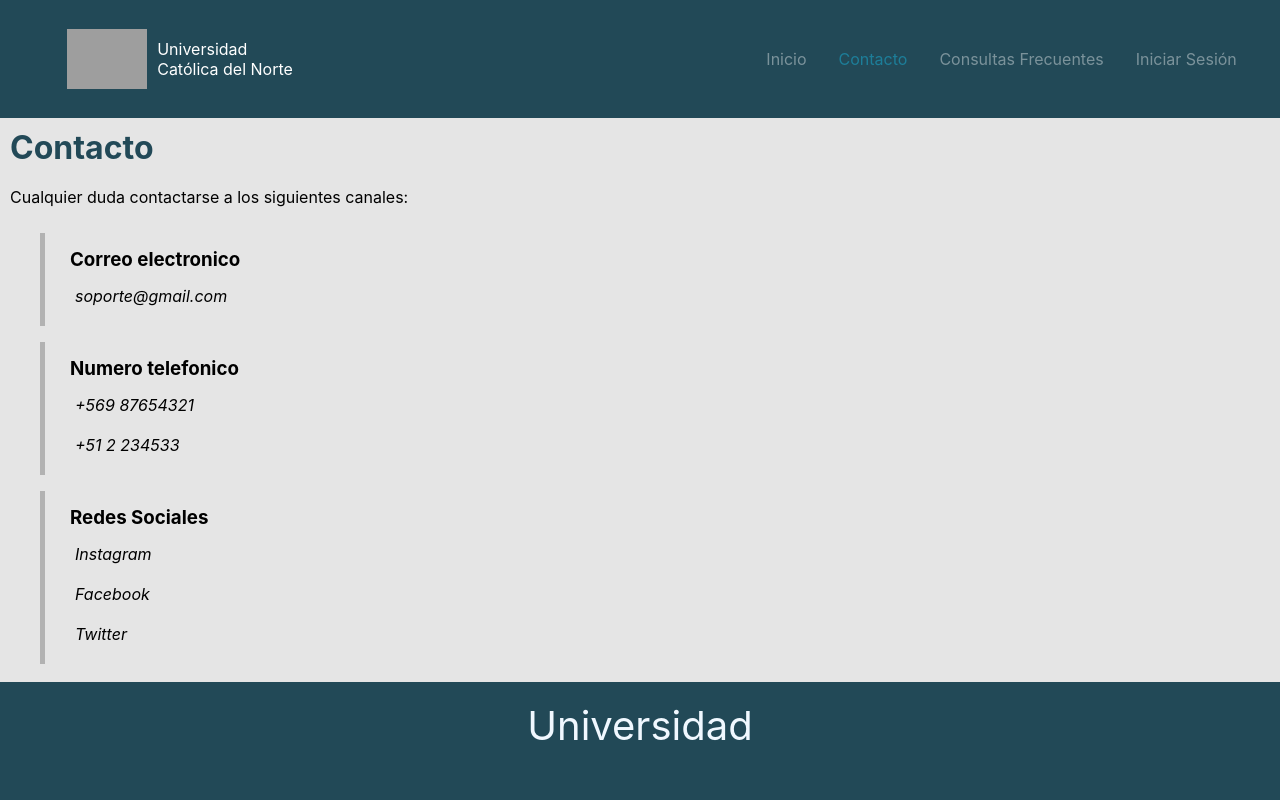
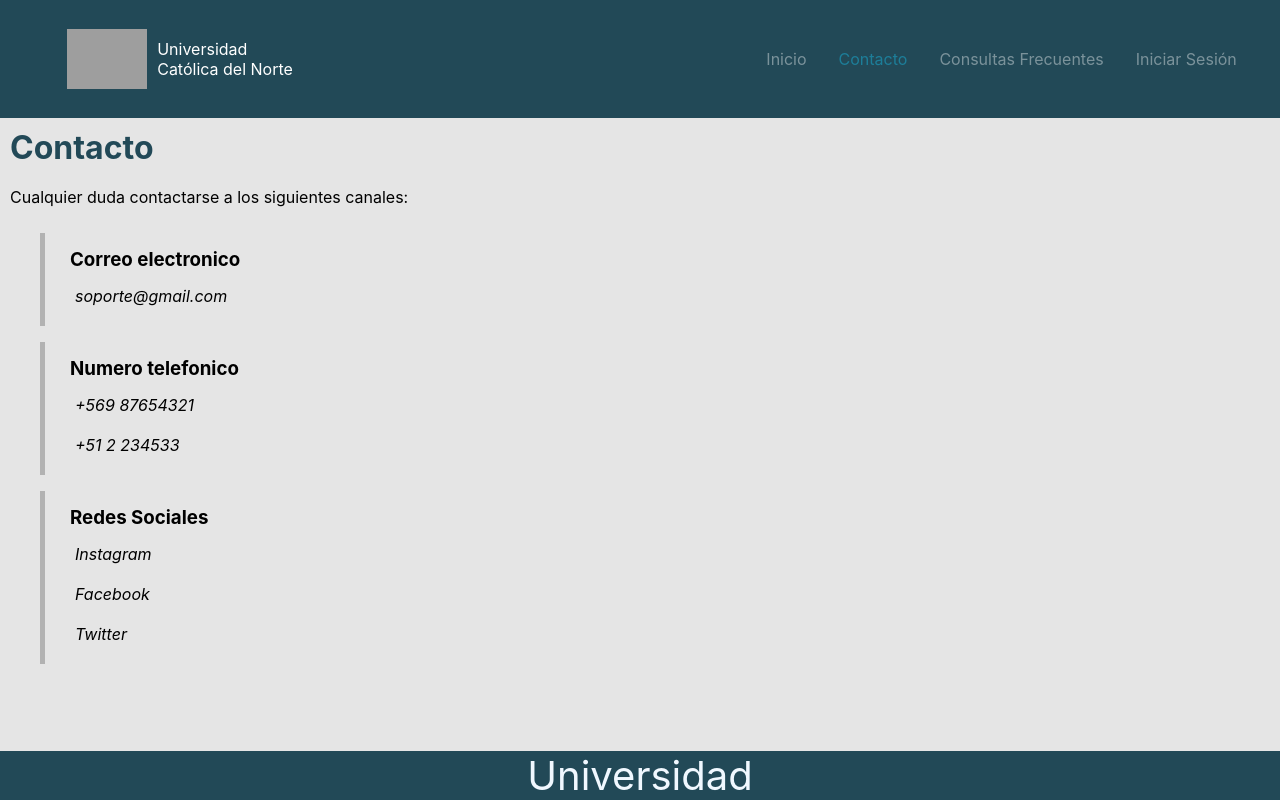
Before and after one commit to SouLKy/ProyectoSoftwareBasadoEnPlataforma, a React (Create React App) app in the folder client/: page /Contact in a window 1280 px wide. Built offline with nearby package versions, Linux system fonts and the light colour scheme; grey boxes are pictures that could not be loaded.

Commit message:
arreglos en el footer

```diff
--- a/client/src/App.css
+++ b/client/src/App.css
@@ -2,9 +2,19 @@
   margin: 0;
   padding: 0;
 }
-
 .App {
   text-align: center;
+}
+
+body{
+  position: relative;
+  min-height: 100vh;
+}
+
+@media screen and (max-height:708px) {
+  body{
+    padding-bottom: 3em;
+  }
 }
 
 /*_____________________________________________*/
@@ -40,12 +50,12 @@
 
 /*_____________________________________________*/
 
-.Footer{
-  width: 100%;
+
+
+.SvgFooter{
   position: absolute;
-  left: 0%;
-  bottom: 0%;
-  z-index: 1;
+  left:0;
+  bottom: 0;
 }
 
 .FooterText{
@@ -61,15 +71,23 @@
   color: #fff;
   text-decoration: overline #000;
 }
+.Footer{
+  width: 100%;
+  position: absolute;
+  left: 0%;
+  bottom: 0%;
+  z-index: 1;
+}
 
 .Footer2{
-  width: 92%;
+  width: 100%;
+
   position: absolute;
   left: 0%;
   bottom: 0%;
   font-size: 40px;
+  background-color: rgb(34,73,87);
   color: aliceblue;
-
 }
 .Footer2 div{
   width: 100%;
--- a/client/src/components/Footer/index.js
+++ b/client/src/components/Footer/index.js
@@ -27,26 +27,27 @@ const Footer = () =>{
     if (SizeW < 768){
         return (
             <>
-                <svg className="Footer" viewBox="0 0 1080 222" fill="none">
-                    <path fillRule="evenodd" clipRule="evenodd" d="M0 0L49.3801 8.34104C99.6919 16.6821 198.452 33.3642 298.144 61.5954C397.836 90.4682 496.596 131.532 596.288 139.873C695.98 148.214 794.74 123.191 894.432 115.491C994.124 107.15 1092.88 115.491 1143.2 119.341L1192.58 123.191V222H1143.2C1092.88 222 994.124 222 894.432 222C794.74 222 695.98 222 596.288 222C496.596 222 397.836 222 298.144 222C198.452 222 99.6919 222 49.3801 222H0V0Z" fill="#224957" fillOpacity="0.8"/>
-                </svg>
+                <footer className="Footer">
+                    <svg className="SvgFooter" viewBox="0 0 1080 222" fill="none">
+                        <path fillRule="evenodd" clipRule="evenodd" d="M0 0L49.3801 8.34104C99.6919 16.6821 198.452 33.3642 298.144 61.5954C397.836 90.4682 496.596 131.532 596.288 139.873C695.98 148.214 794.74 123.191 894.432 115.491C994.124 107.15 1092.88 115.491 1143.2 119.341L1192.58 123.191V222H1143.2C1092.88 222 994.124 222 894.432 222C794.74 222 695.98 222 596.288 222C496.596 222 397.836 222 298.144 222C198.452 222 99.6919 222 49.3801 222H0V0Z" fill="#224957" fillOpacity="0.8"/>
+                    </svg>
 
-                <svg className="Footer" viewBox="0 0 1080 222" fill="none">
-                    <path fillRule="evenodd" clipRule="evenodd" d="M0 88.8L39.7525 106.56C79.5051 124.32 159.01 159.84 238.515 150.96C318.02 142.08 397.525 88.8 477.031 53.28C556.536 17.76 636.041 0 715.546 0C795.051 0 874.556 17.76 954.061 48.84C1033.57 79.92 1113.07 124.32 1152.82 146.52L1192.58 168.72V222H1152.82C1113.07 222 1033.57 222 954.061 222C874.556 222 795.051 222 715.546 222C636.041 222 556.536 222 477.031 222C397.525 222 318.02 222 238.515 222C159.01 222 79.5051 222 39.7525 222H0V88.8Z" fill="#DB6E59" fillOpacity="0.8"/>
-                </svg>
-                <div className="FooterText">Universidad Catolica del Norte</div>
-
+                    <svg className="SvgFooter" viewBox="0 0 1080 222" fill="none">
+                        <path fillRule="evenodd" clipRule="evenodd" d="M0 88.8L39.7525 106.56C79.5051 124.32 159.01 159.84 238.515 150.96C318.02 142.08 397.525 88.8 477.031 53.28C556.536 17.76 636.041 0 715.546 0C795.051 0 874.556 17.76 954.061 48.84C1033.57 79.92 1113.07 124.32 1152.82 146.52L1192.58 168.72V222H1152.82C1113.07 222 1033.57 222 954.061 222C874.556 222 795.051 222 715.546 222C636.041 222 556.536 222 477.031 222C397.525 222 318.02 222 238.515 222C159.01 222 79.5051 222 39.7525 222H0V88.8Z" fill="#DB6E59" fillOpacity="0.8"/>
+                    </svg>
+                    <div className="FooterText">Universidad Catolica del Norte</div>
+                </footer>
 
             </>
         )
     }else{
         return (
             <>
-                <Nav className="Footer2">
+                <footer className="Footer2">
                     <div>
                         Universidad
                     </div>
-                </Nav>
+                </footer>
             </>
         )
     }
--- a/client/src/pages/Contact/index.jsx
+++ b/client/src/pages/Contact/index.jsx
@@ -1,5 +1,5 @@
 import React from "react";
-import { Title,Post,Text1,Text2,Subtitle } from "./styles";
+import { Title,Post,Text1,Text2,Subtitle, Content } from "./styles";
 
 
 const Contact = () =>{
@@ -8,6 +8,7 @@ const Contact = () =>{
 
     return (
         <>
+        <Content>
             <Title>Contacto</Title>
             <Text1>Cualquier duda contactarse a los siguientes canales:</Text1>
             <Post>
@@ -25,7 +26,7 @@ const Contact = () =>{
                 <Text2>Facebook</Text2>
                 <Text2>Twitter</Text2>
             </Post>
-
+        </Content>
         </>
     )
 }
--- a/client/src/pages/Contact/styles.jsx
+++ b/client/src/pages/Contact/styles.jsx
@@ -1,6 +1,11 @@
 import styled from "styled-components";
 
+export const Content = styled.div`
+    width:100%;
+    position:relative;
+    min-height: 100%;
 
+`;
 
 export const Title = styled.h1`
     color:#224957;
--- a/client/src/pages/Home/index.jsx
+++ b/client/src/pages/Home/index.jsx
@@ -1,11 +1,11 @@
 import React, {useState, useEffect} from 'react';
 import { ContentImages, Arrow, BackgroundImage, Go} from './styles';
-
+import LoginImg from './LoginImg.svg'
 
 
 const Home = () => {
 
-  const images = ["https://picsum.photos/id/237/200/300","https://picsum.photos/800/800/?blur","https://cms-assets.tutsplus.com/cdn-cgi/image/width=360/uploads/users/1125/posts/30546/preview_image/RN.jpg"]
+  const images = [LoginImg,"https://picsum.photos/800/800/?blur","https://cms-assets.tutsplus.com/cdn-cgi/image/width=360/uploads/users/1125/posts/30546/preview_image/RN.jpg"]
 
 
 
```
Also changed, not shown: client/src/pages/Home/LoginImg.svg (added).
